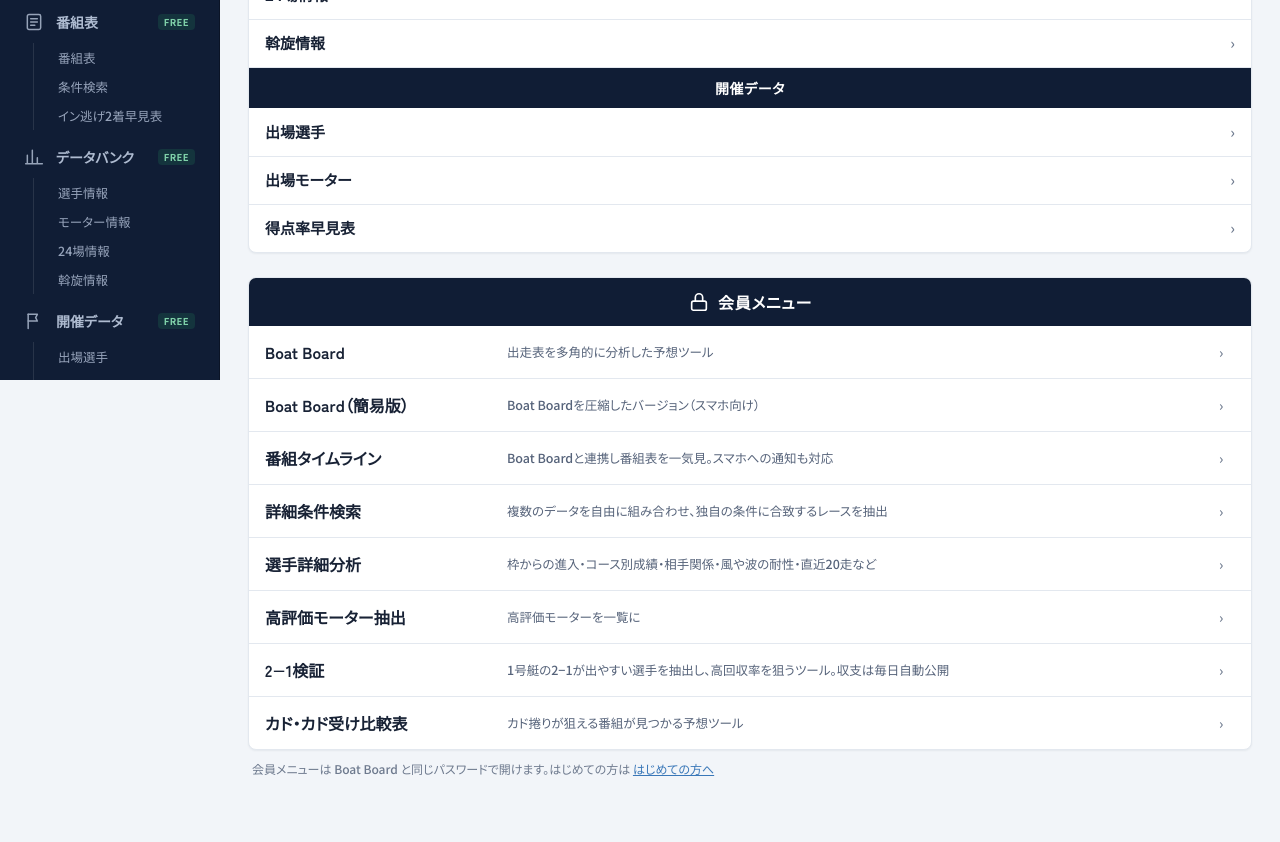
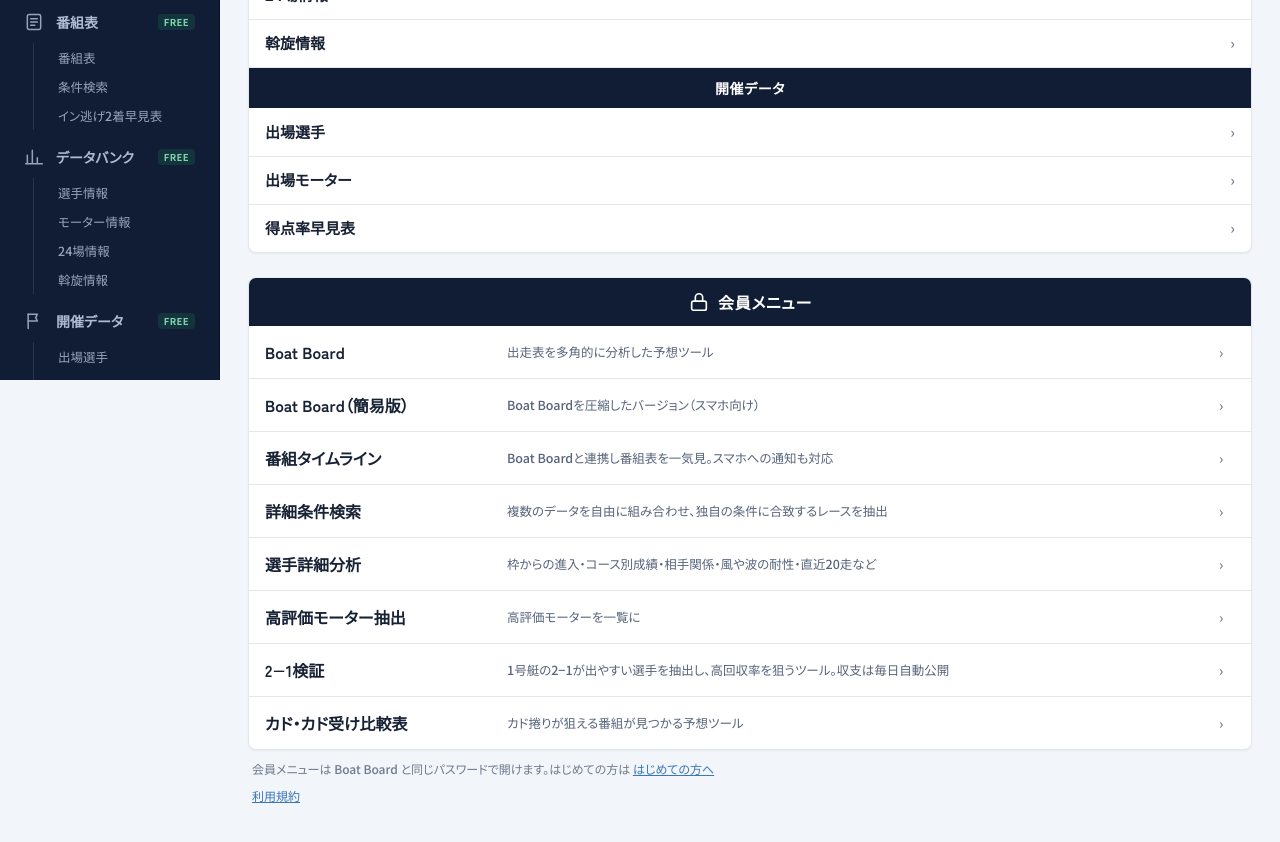
Before and after one commit to CrapeMyrtlllle/discovery, a plain HTML site: page menu/index.html in a window 1280 px wide. Shown: the part 420-1262 px from the top of the page. Drawn offline with Linux system fonts and the light colour scheme.

Commit message:
メニューページの一番下に利用規約へのリンクを追加
Co-Authored-By: Claude Opus 5.5 <noreply@anthropic.com>
Claude-Session: https://claude.ai/code/session_01NoAtTEsx7xmnYUoixrqPfg

```diff
--- a/menu/index.html
+++ b/menu/index.html
@@ -594,6 +594,7 @@ window.DLive = window.DLive || (function () {
 <nav class="mn-free" aria-label="無料のメニュー"><div class="mn-col"><h2>番組表</h2><a data-sn="today" data-sub="race">開催一覧（番組表）</a><a data-sn="today" data-sub="cond">条件検索</a><a data-sn="nige2">イン逃げ2着早見表</a></div><div class="mn-col"><h2>データバンク</h2><a data-sn="seiseki" data-sub="racer">選手情報</a><a data-sn="seiseki" data-sub="motor">モーター情報</a><a data-sn="seiseki" data-sub="venue">24場情報</a><a data-sn="assen">斡旋情報</a></div><div class="mn-col"><h2>開催データ</h2><a data-sn="kracers">出場選手</a><a data-sn="kmotors">出場モーター</a><a data-sn="tokuten">得点率早見表</a></div></nav>
 <nav class="mn-mem" aria-label="会員メニュー"><h2><svg width="22" height="22" viewBox="0 0 24 24" fill="none" stroke="currentColor" stroke-width="1.8" stroke-linecap="round" stroke-linejoin="round" aria-hidden="true"><rect x="4" y="11" width="16" height="10" rx="2"/><path d="M8 11V7a4 4 0 0 1 8 0v4"/></svg>会員メニュー</h2><a data-sn="race"><b>Boat Board</b><span>出走表を多角的に分析した予想ツール</span><i>›</i></a><a data-sn="lite"><b>Boat Board（簡易版）</b><span>Boat Boardを圧縮したバージョン（スマホ向け）</span><i>›</i></a><a data-sn="timeline"><b>番組タイムライン</b><span>Boat Boardと連携し番組表を一気見。スマホへの通知も対応</span><i>›</i></a><a data-sn="race" data-sub="search"><b>詳細条件検索</b><span>複数のデータを自由に組み合わせ、独自の条件に合致するレースを抽出</span><i>›</i></a><a data-sn="players"><b>選手詳細分析</b><span>枠からの進入・コース別成績・相手関係・風や波の耐性・直近20走など</span><i>›</i></a><a data-sn="hot"><b>高評価モーター抽出</b><span>高評価モーターを一覧に</span><i>›</i></a><a data-sn="ex21"><b>2−1検証</b><span>1号艇の2−1が出やすい選手を抽出し、高回収率を狙うツール。収支は毎日自動公開</span><i>›</i></a><a data-sn="kado"><b>カド・カド受け比較表</b><span>カド捲りが狙える番組が見つかる予想ツール</span><i>›</i></a></nav>
 <p class="mn-note">会員メニューは Boat Board と同じパスワードで開けます。はじめての方は <a data-sn="about">はじめての方へ</a></p>
+<p class="mn-note"><a href="../terms/">利用規約</a></p>
 </main>
 
 
```
